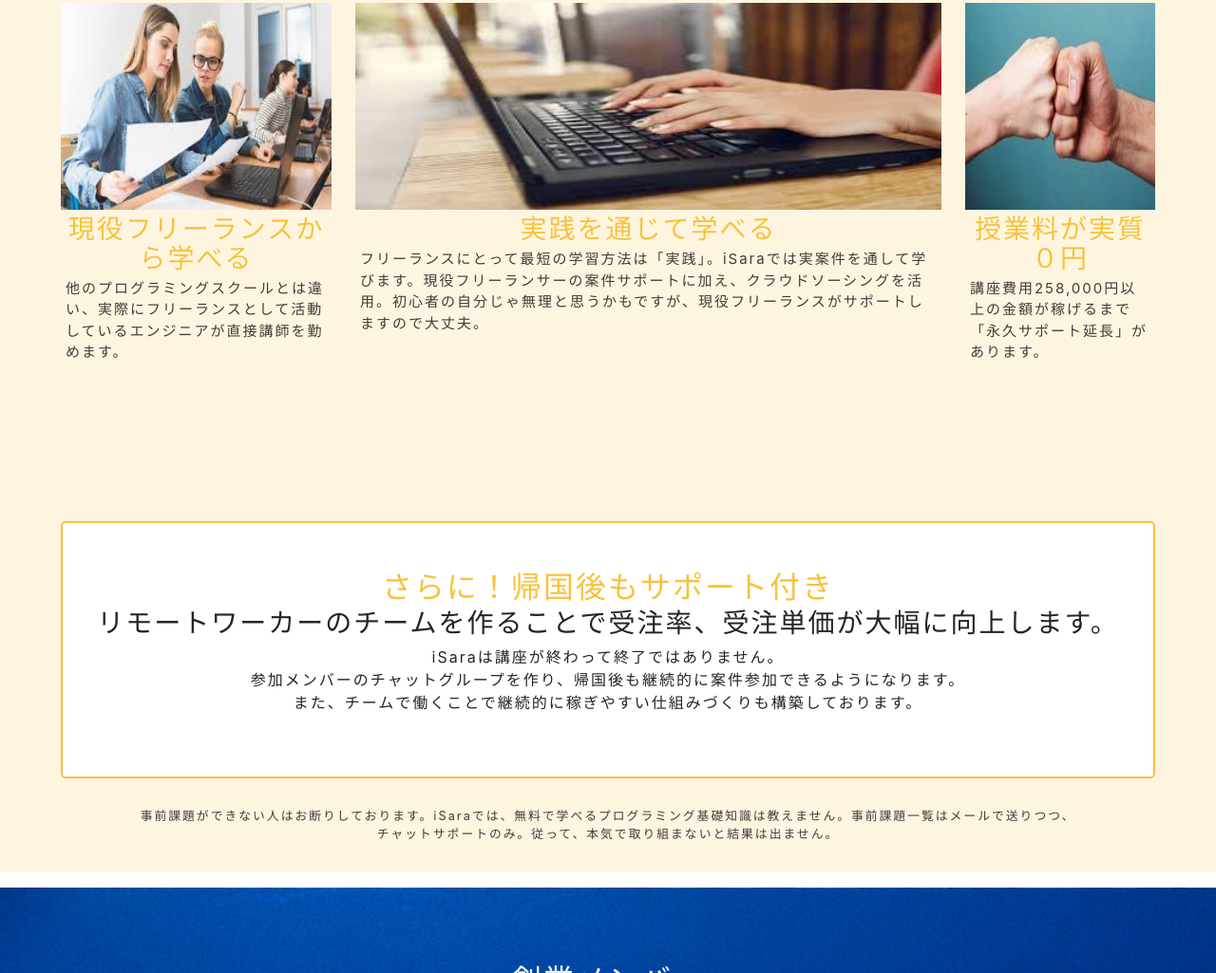
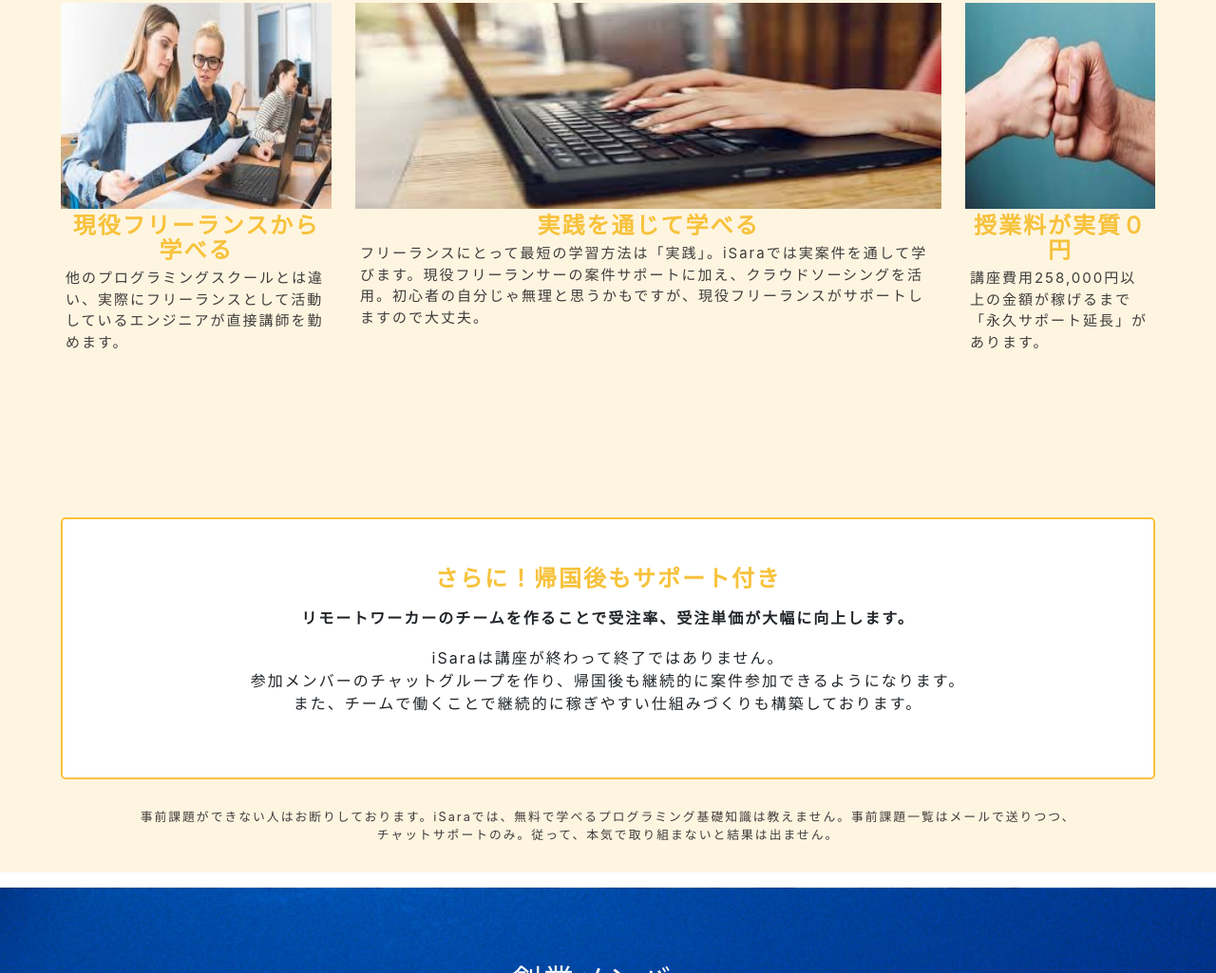
Before and after one commit to akiyama-prog/isara, a plain HTML site: page index.html in a window 1280 px wide. Shown: the part 3628-4653 px from the top of the page at 95% size. Drawn offline with nearby package versions, Linux system fonts and the light colour scheme.

Commit message:
サポートの文字サイズ変更

```diff
--- a/styles.css
+++ b/styles.css
@@ -79,6 +79,8 @@
 .merit h3 , .add h2{
     color: #f7c23c;
     margin: 5px;
+    font-size: 24px;
+    font-weight: 600;
 }
 
 .merit > .section > p {
@@ -113,6 +115,11 @@
 
 .add h2 {
     margin-top: 50px;
+}
+.add h3{
+    font-size: 16px;
+    font-weight: 600;
+    margin: 20px 0;
 }
 .add > p {
     padding-bottom: 50px;
```
